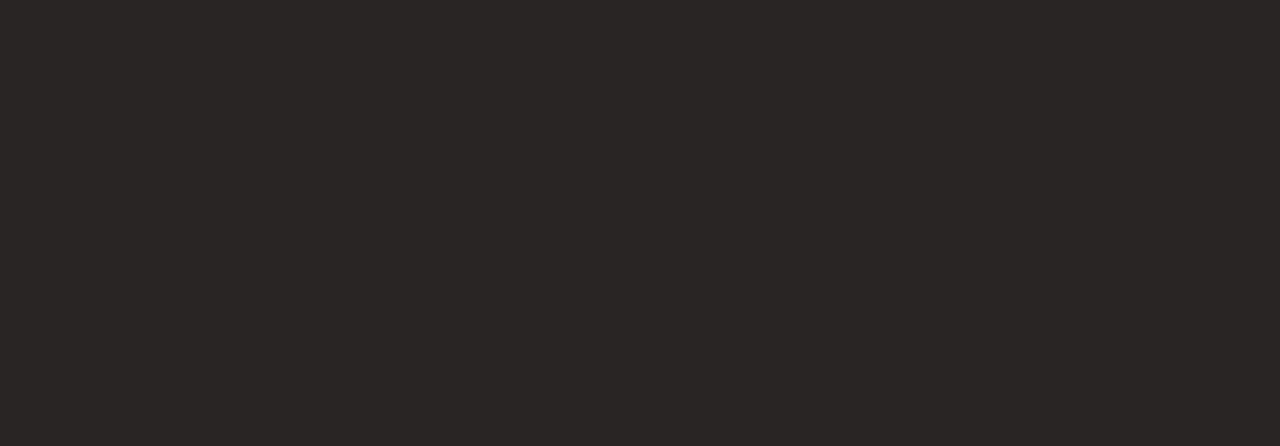
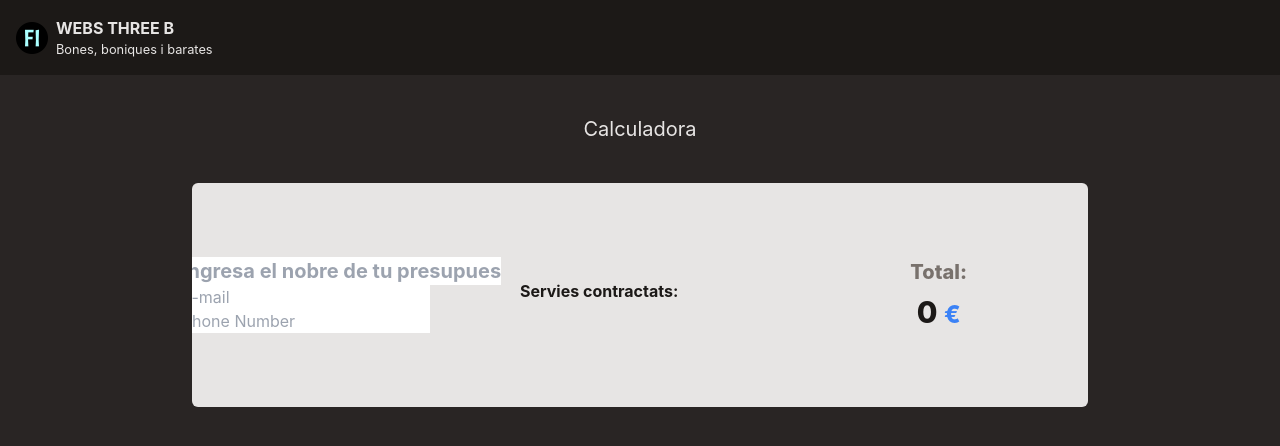
Before and after one commit to JuanDNJ/s6-pressupostos, a React (Vite) app: page /s6-pressupostos/pressupost-compartit in a window 1280 px wide. Before the commit this address had no page. Shown: the top 446 px of the page. Built offline with nearby package versions, Linux system fonts and the light colour scheme.

Commit message:
Añadiendo el precio total con descuento en el presupuesto compartido y refactorizando

```diff
--- a/src/App.jsx
+++ b/src/App.jsx
@@ -3,7 +3,7 @@
 import Calculator from "./pages/Calculator";
 import Store from "./context/Store";
 import Modal from "./components/Modal";
-import ViewPressupost from "./pages/ViewPressupost";
+import ViewBudgetShared from "./pages/ViewBudgetShared";
 
 const App = () => {
   return (
@@ -12,7 +12,7 @@
         <Modal />
         <Routes>
           <Route path="/" element={<Home />} />
-          <Route path="/view-pressupost" element={<ViewPressupost />} />
+          <Route path="/pressupost-compartit" element={<ViewBudgetShared />} />
           <Route path="/calculadora" element={<Calculator />} />
         </Routes>
       </BrowserRouter>
--- a/src/components/Card.jsx
+++ b/src/components/FormCard.jsx
@@ -1,8 +1,9 @@
 import { useStore } from "../hooks";
-import CardFooter from "./CardFooter";
+import FormCardFooter from "./FormCardFooter";
 import BudgetWebOptions from "./BudgetWebOptions";
+import { calculateDiscount, discount } from "../utils";
 
-const Card = ({ service }) => {
+const FormCard = ({ service }) => {
   const {
     addProduct,
     removeProduct,
@@ -41,7 +42,12 @@
             Ahorra un 20%
           </span>
         )}
-        <strong className="text-2xl md:text-3xl">{service.price} $</strong>
+        <strong className="text-2xl md:text-3xl">
+          {checkedDiscount
+            ? service.price - calculateDiscount(service.price, discount)
+            : service.price}
+          <small>€</small>
+        </strong>
       </section>
       <aside className="flex items-center justify-center">
         <div className="flex items-center gap-2">
@@ -59,11 +65,11 @@
         </div>
       </aside>
       {service.type === 101 && checkWeb && (
-        <CardFooter>
+        <FormCardFooter>
           <BudgetWebOptions />
-        </CardFooter>
+        </FormCardFooter>
       )}
     </article>
   );
 };
-export default Card;
+export default FormCard;
--- a/src/components/CardFooter.jsx
+++ b/src/components/FormCardFooter.jsx
@@ -1,4 +1,4 @@
-const CardFooter = ({ children }) => {
+const FormCardFooter = ({ children }) => {
   return (
     <footer className="col-span-3 grid grid-cols-2 justify-end ">
       {children}
@@ -6,4 +6,4 @@
   );
 };
 
-export default CardFooter;
+export default FormCardFooter;
--- a/src/hooks/useProducts.jsx
+++ b/src/hooks/useProducts.jsx
@@ -2,13 +2,18 @@
 
 export const useProducts = () => {
   const [products, setProducts] = useState([]);
-
+  const [sharedProducts, setSharedProducts] = useState([]);
   // State Products
   const isExistProduct = (id) => products.some((rec) => rec.id === id);
 
   const addProduct = (product) => {
     if (!isExistProduct(product.id)) {
       setProducts((prev) => [...prev, product]);
+    }
+  };
+  const addSharedProduct = (product) => {
+    if (!isExistProduct(product.id)) {
+      setSharedProducts((prev) => [...prev, product]);
     }
   };
   const removeProduct = (product) => {
@@ -20,10 +25,13 @@
   const removeProducts = () => {
     setProducts([]);
   };
+
   return {
     products,
+    sharedProducts,
     addProduct,
     removeProduct,
     removeProducts,
+    addSharedProduct,
   };
 };
--- a/src/pages/Calculator.jsx
+++ b/src/pages/Calculator.jsx
@@ -5,7 +5,7 @@
 import Navigation from "../components/Navigation";
 import Budgets from "../components/Budgets";
 import Banner from "../components/Banner";
-import Card from "../components/Card";
+import FormCard from "../components/FormCard";
 import Form from "../components/Form";
 import ViewTotalPrice from "../components/ViewTotalPrice";
 import FormHeader from "../components/FormHeader";
@@ -13,6 +13,11 @@
 
 const Calculator = () => {
   const { services, products } = useStore();
+
+  const renderCardsForm = services.map((service) => (
+    <FormCard key={service.id} service={service}></FormCard>
+  ));
+
   return (
     <Fragment>
       <MainHeader />
@@ -25,11 +30,9 @@
       <section className="max-w-4xl m-auto ">
         <Form name="calculator">
           <FormHeader />
-          {services.map((service) => (
-            <Card key={service.id} service={service}></Card>
-          ))}
+          {renderCardsForm}
           <ViewTotalPrice />
-          {products.length ? <FormFooter /> : ""}
+          {products.length ? <FormFooter /> : null}
         </Form>
         <Budgets />
       </section>
--- a/src/pages/ViewPressupost.jsx
+++ b/src/pages/ViewBudgetShared.jsx
@@ -1,19 +1,24 @@
 import { Link, useSearchParams } from "react-router-dom";
-import { urlShared } from "../utils";
+import {
+  calculateDiscount,
+  calculateTotalBudget,
+  discount,
+  urlShared,
+  priceAddOptWebType,
+} from "../utils";
 import { useStore } from "../hooks";
 import { useEffect } from "react";
 import MainHeader from "../components/MainHeader";
 import Navigation from "../components/Navigation";
 import ProductCard from "../components/ProductCard";
 import Budget from "../components/Budget";
-import AnnualBudget from "../components/AnnualBudget";
 import ViewBudgetAmount from "../components/ViewBudgetAmount";
 import BudgetHeader from "../components/BudgetHeader";
 import ViewDiscount from "../components/ViewDiscount";
 
-const ViewPressupost = () => {
+const ViewBudgetShared = () => {
   const [searchParams] = useSearchParams();
-  const { services, addProduct, products } = useStore();
+  const { services, addSharedProduct, sharedProducts } = useStore();
 
   const viewUrlShared = {
     web: Boolean(
@@ -29,7 +34,7 @@
 
   const updateProducts = () => {
     viewUrlShared.web &&
-      addProduct(
+      addSharedProduct(
         services.find((rec) => {
           if (rec.name === "Web") {
             rec.pages = viewUrlShared.pages;
@@ -38,11 +43,23 @@
           }
         })
       );
-    viewUrlShared.ads && addProduct(services.find((rec) => rec.name === "Ads"));
-    viewUrlShared.seo && addProduct(services.find((rec) => rec.name === "Seo"));
+    viewUrlShared.ads &&
+      addSharedProduct(services.find((rec) => rec.name === "Ads"));
+    viewUrlShared.seo &&
+      addSharedProduct(services.find((rec) => rec.name === "Seo"));
   };
 
-  useEffect(updateProducts);
+  const calculatePrice = () => {
+    const totalProducts = calculateTotalBudget(
+      sharedProducts,
+      priceAddOptWebType
+    );
+    return viewUrlShared.discount
+      ? Math.round(totalProducts - calculateDiscount(totalProducts, discount))
+      : Math.round(totalProducts);
+  };
+
+  useEffect(updateProducts, []);
 
   return (
     <section className="flex flex-col gap-4 ">
@@ -52,7 +69,7 @@
           Calculadora
         </Link>
       </Navigation>
-      <AnnualBudget checked={viewUrlShared.discount ? true : false} />
+
       <section className="max-w-4xl m-auto">
         <Budget>
           <BudgetHeader>
@@ -60,34 +77,34 @@
           </BudgetHeader>
 
           <div className="flex flex-col items-center justify-center p-4 text-stone-900">
-            <form>
+            <form
+              onSubmit={(eve) => {
+                eve.preventDefault();
+              }}
+            >
               <strong className="text-xl">
                 <input
                   type="text"
                   placeholder="Ingresa el nobre de tu presupuesto"
                 />
               </strong>
-              <small className="font-bold">
-                <input type="email" placeholder="E-mail" />
-              </small>
-              <small className="text-lg">
-                <input type="tel" placeholder="Phone Number" />
-              </small>
+              <input type="email" placeholder="E-mail" />
+              <input type="tel" placeholder="Phone Number" />
             </form>
           </div>
           <div className="flex flex-col items-center justify-center gap-2 text-stone-900">
             <strong className="w-60">Servies contractats:</strong>
             <ul className="w-60 list-disc list-inside flexflex-col items-stajustify-center font-bold text-sm">
-              {products.map((rec) => (
+              {sharedProducts.map((rec) => (
                 <ProductCard key={rec.id} product={rec} />
               ))}
             </ul>
           </div>
-          <ViewBudgetAmount price={500} />
+          <ViewBudgetAmount price={calculatePrice()} />
         </Budget>
       </section>
     </section>
   );
 };
 
-export default ViewPressupost;
+export default ViewBudgetShared;
```
Also changed, not shown: .eslintrc.cjs.
